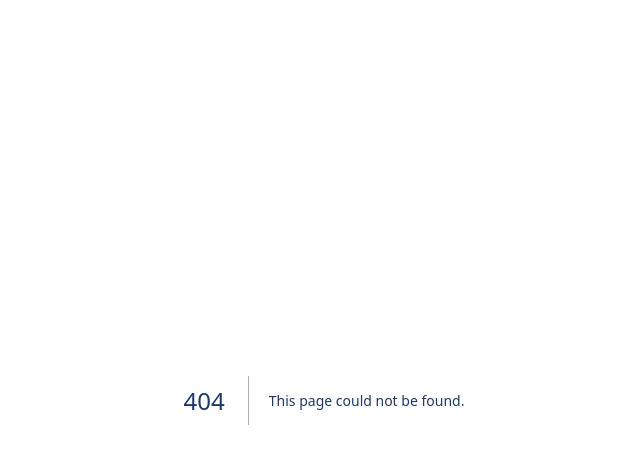
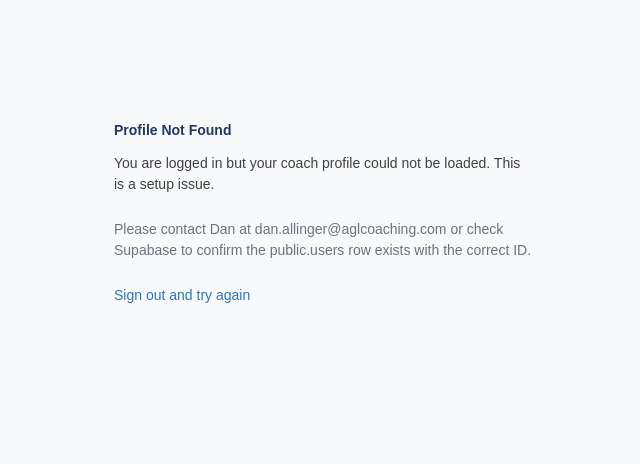
Before and after one commit to AGLCoaching/AGL-Practice-Tracker, a Next.js app: page /setup-error in a window 1280 px wide. Before the commit this address had no page. Shown: the top 464 px of the page, without its empty margins (316-956 px from the left). Built offline with nearby package versions, Linux system fonts and the light colour scheme.

Commit message:
Break redirect loop + add error page

```diff
--- a/app/(app)/layout.tsx
+++ b/app/(app)/layout.tsx
@@ -14,7 +14,7 @@ export default async function AppLayout({ children }: { children: React.ReactNod
     .eq('id', user.id)
     .single()
 
-  if (!profile) redirect('/login')
+  if (!profile) redirect('/setup-error')
 
   return (
     <div className="flex min-h-screen">
--- /dev/null
+++ b/app/setup-error/page.tsx
@@ -0,0 +1,17 @@
+export default function SetupErrorPage() {
+  return (
+    <div style={{ fontFamily: 'Arial', padding: 40, maxWidth: 500, margin: '80px auto' }}>
+      <h1 style={{ color: '#1F3864', marginBottom: 12 }}>Profile Not Found</h1>
+      <p style={{ color: '#404040', marginBottom: 24 }}>
+        You are logged in but your coach profile could not be loaded. This is a setup issue.
+      </p>
+      <p style={{ color: '#6B7280', fontSize: 14 }}>
+        Please contact Dan at dan.allinger@aglcoaching.com or check Supabase to confirm
+        the public.users row exists with the correct ID.
+      </p>
+      <a href="/api/auth/signout" style={{ display: 'inline-block', marginTop: 24, color: '#2E75B6' }}>
+        Sign out and try again
+      </a>
+    </div>
+  )
+}
```
Also changed, not shown: 1 other file (tests, documents, lock files or other folders).
